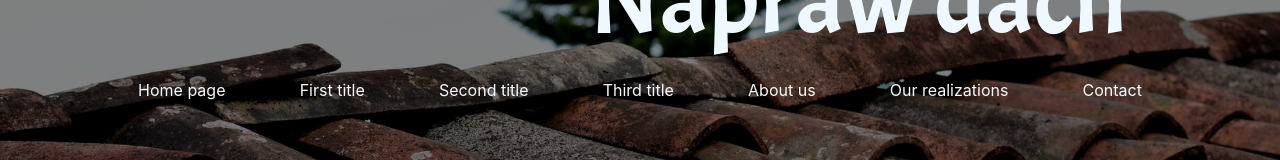
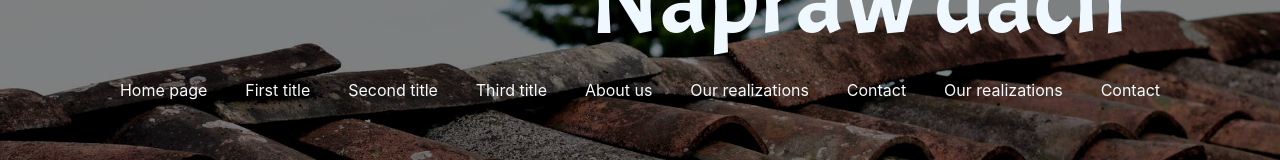
Before and after one commit to KrzysztofP90/angular-website, an Angular app: page / in a window 1280 px wide. Both pictures are taken after a click on the button "Toggle navigation". Shown: the part 241-401 px from the top of the page. Built offline with nearby package versions, Linux system fonts and the light colour scheme.

Commit message:
Change main menu - match to choose id of option's components.

```diff
--- a/src/app/main-menu/main-menu.component.css
+++ b/src/app/main-menu/main-menu.component.css
@@ -73,3 +73,7 @@
     width: 0%;
     left: 50%;
     }
+
+    .nav-link:hover {
+        cursor: pointer;
+    }
--- a/src/app/main-menu/main-menu.component.html
+++ b/src/app/main-menu/main-menu.component.html
@@ -14,8 +14,20 @@
       <li class="nav-item active">
         <a class="nav-link text-light" href="#">Home page <span class="sr-only">(current)</span></a>
       </li>
-      <li class="nav-item" *ngFor='let rec of records'>
-        <a class="nav-link text-light" routerLink={{rec.path}} >{{rec.title}}</a>
+      <li class="nav-item" *ngFor='let rec of records' (click)="selectRecordById(rec.id)">
+        <a class="nav-link text-light">
+          {{rec.title}}
+        </a>
+      </li>
+      <li class="nav-item" routerLink='/gallery'>
+        <a class="nav-link text-light" >
+            Our realizations
+          </a>
+      </li>
+      <li li class="nav-item" routerLink='/contact'>
+        <a class="nav-link text-light" >
+            Contact
+          </a>
       </li>
     </ul>
   </div>
--- a/src/app/main-menu/main-menu.component.ts
+++ b/src/app/main-menu/main-menu.component.ts
@@ -1,6 +1,7 @@
 import { Component, OnInit, Input } from '@angular/core';
 import $ from '../../../node_modules/jquery';
 import { RecordFromDB } from '../model/record';
+import { Router } from '@angular/router';
 
 @Component({
   selector: 'app-main-menu',
@@ -10,7 +11,7 @@ import { RecordFromDB } from '../model/record';
 export class MainMenuComponent implements OnInit {
 
   @Input() records: Array<RecordFromDB>;
-  constructor() { }
+  constructor(private router: Router) { }
 
   ngOnInit() {
     $(document).ready(function () {
@@ -19,4 +20,8 @@ export class MainMenuComponent implements OnInit {
       });
     });
   }
+
+  selectRecordById(id: number) {
+    this.router.navigate(['option', id]);
+  }
 }
```
